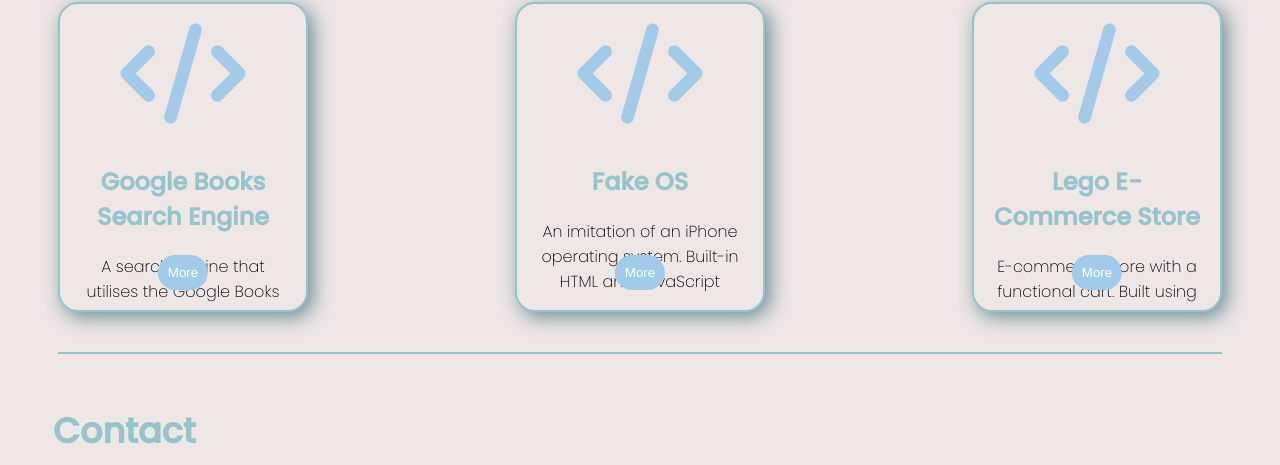
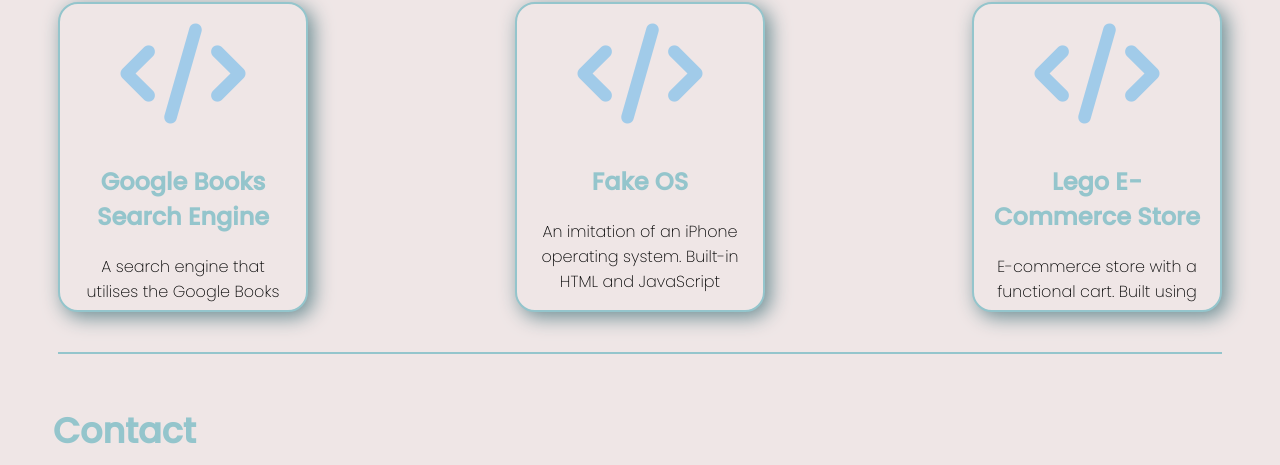
Before and after one commit to maddison-wells/Portfolio, a plain HTML site: page index.html in a window 1280 px wide. Shown: the part 1444-1909 px from the top of the page. Drawn offline with Linux system fonts and the light colour scheme; a web font is replaced by a local one.

Commit message:
style update

```diff
--- a/index.html
+++ b/index.html
@@ -137,9 +137,9 @@
           <p class="projects__card--items-text hidden-text">
             A search engine that utilises the Google Books API. The project is built using React JavaScript.
           </p>
-          <button class="expand-button" onclick="toggleDivSize(this)">
-            More
-          </button>
+          <!-- <button class="expand-button" onclick="toggleDivSize(this)"> -->
+            <!-- More
+          </button> -->
         </div>
         <div class="projects__card--items">
           <i class="fa-solid fa-code"></i>
@@ -147,9 +147,9 @@
           <p class="projects__card--items-text hidden-text">
             An imitation of an iPhone operating system. Built-in HTML and JavaScript
           </p>
-          <button class="expand-button" onclick="toggleDivSize(this)">
+          <!-- <button class="expand-button" onclick="toggleDivSize(this)">
             More
-          </button>
+          </button> -->
         </div>
         <div class="projects__card--items">
           <i class="fa-solid fa-code"></i>
@@ -157,9 +157,9 @@
           <p class="projects__card--items-text">
            E-commerce store with a functional cart. Built using React JavaScript and Firestore
           </p>
-          <button class="expand-button" onclick="toggleDivSize(this)">
+          <!-- <button class="expand-button" onclick="toggleDivSize(this)">
             More
-          </button>
+          </button> -->
         </div>
       </div>
     </section>
```
